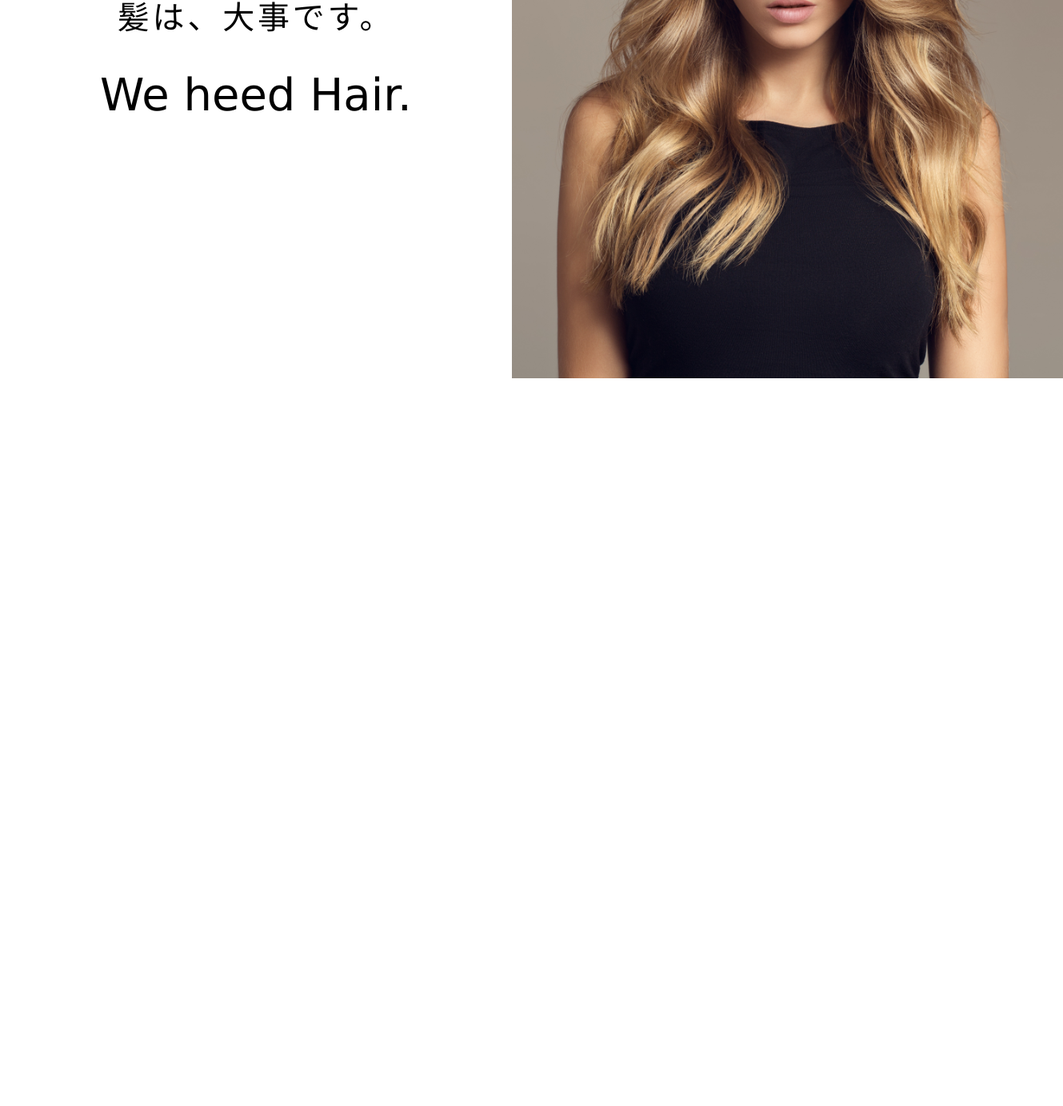
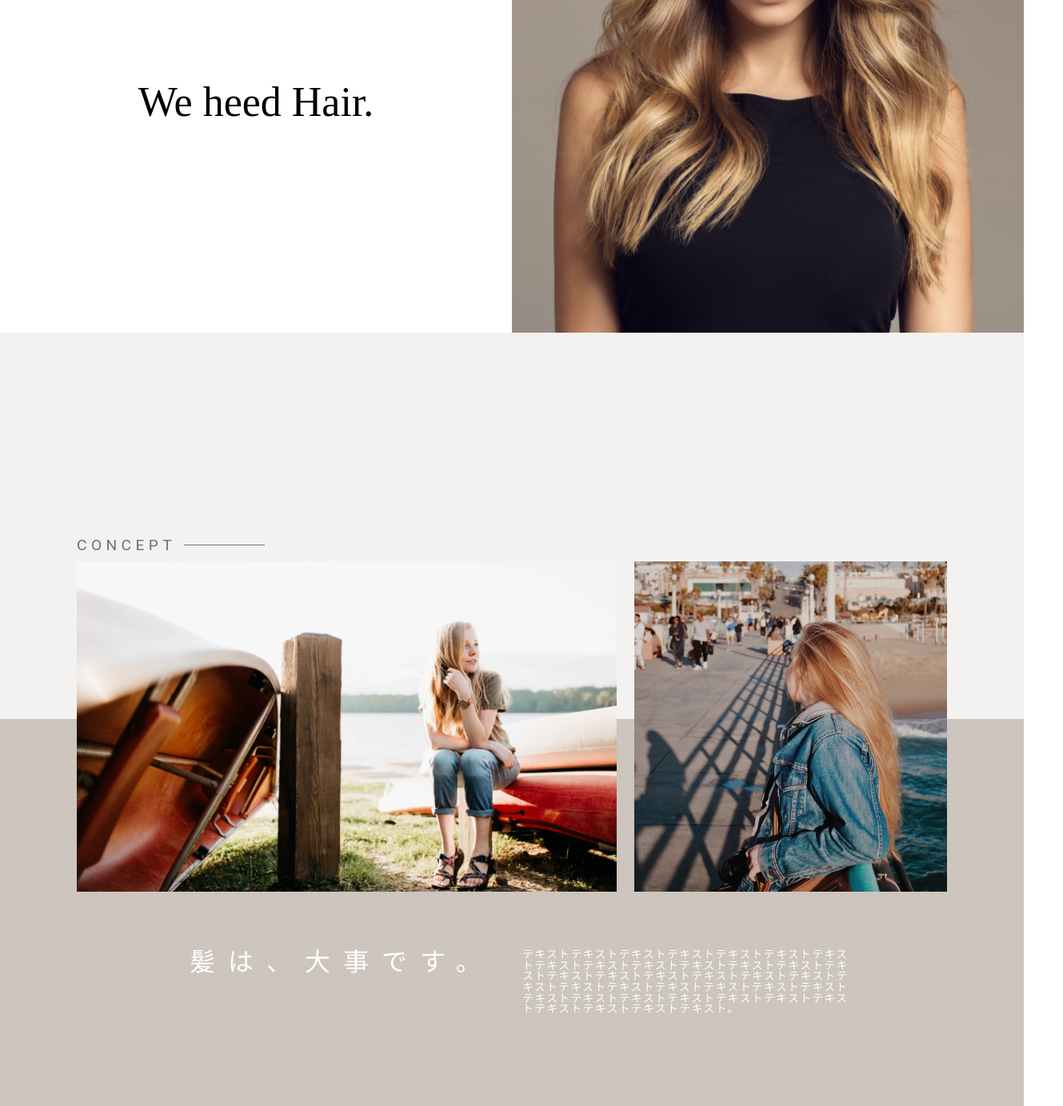
Before and after one commit to pekatyu-genki/salon-beppu, a plain HTML site: page index.html in a window 1280 px wide. Shown: the part 327-1710 px from the top of the page at 80% size, 1329 px wide, since content can reach past the window. Before the commit the page ends 803 px from the top, so only its background shows below. Drawn offline with Linux system fonts and the light colour scheme.

Commit message:
コンセプトの途中

```diff
--- a/index.html
+++ b/index.html
@@ -29,16 +29,32 @@
 
         <section class="catch-copy">
             <div class="catch-message">
-                <p>髪は、大事です。</p>
+                <h3>髪は、大事です。</h3>
                 <h2>We heed Hair.</h2>
             </div>
-            <div class="catch-img">
-                <img src="img/img1-1.png">
+            <img class="catch-img" src="img/img1-1.png">
+        </section>
+
+
+        <section　class="concept">
+            <div class="back-color1">
+                <div class="concept-wrap">
+                        <h4>concept</h4>
+                    <div class="c-img-wrap">
+                        <div class="c-img1"><img src="img/img2-1.png" alt=""></div>
+                        <div class="c-img2"><img src="img/img3-1.png" alt=""></div>
+                    </div>
+                    <div class="message-wrap">
+                        <h3>髪は、大事です。</h3>
+                        <p>
+                            テキストテキストテキストテキストテキストテキストテキストテキストテキストテキストテキストテキストテキストテキストテキストテキストテキストテキストテキストテキストテキストテキストテキストテキストテキストテキストテキストテキストテキストテキストテキストテキストテキストテキストテキストテキストテキストテキスト。
+                        </p>
+                    </div>
+                </div>
             </div>
         </section>
 
 
-        <section></section>
         <section></section>
         <section></section>
         <footer></footer>
--- a/sass/_catchcopy.scss
+++ b/sass/_catchcopy.scss
@@ -10,18 +10,19 @@
     width: 50%;
     margin: 0 auto;
     text-align: center;
-    p {
+    h3 {
         font-size: 2.5rem;
         letter-spacing: 3.8px;
     }
     h2 {
-        font-size: 3.5rem;
-        margin-top: 48px;
-        font-family: 'Lucida Sans', 'Lucida Sans Regular', 'Lucida Grande', 'Lucida Sans Unicode', Geneva, Verdana, sans-serif;
+        font-size: 3.25rem;
+        margin-top: 126px;
+        font-family: 'Zapfino';
         opacity: 1;
     }
 }
 
 .catch-img {
     width: 50%;
+    background-size: cover;
 }
--- /dev/null
+++ b/sass/_concept.scss
@@ -0,0 +1,74 @@
+$conceptText: #707070;
+$text: #FFFFFF;
+
+.concept {
+    width: 100%;
+    height: 963.5px;
+}
+.concept-wrap {
+    width: 85%;
+    margin: 0 auto;
+    padding-top: 256px;
+    color: $conceptText;
+    h4 {
+        width: 234.5px;
+        font-size: 1.2rem;
+        font-family: 'Roboto';
+        letter-spacing: 5.4px;
+        text-transform: uppercase;
+        opacity: 1;
+        display: flex;
+        align-items: center;
+        text-align: center;
+    }
+    h4:after {
+        margin-left: 10px;
+        border-top: 1px solid;
+        content: "";
+        display: inline;
+        flex-grow: 1;
+    }
+}
+
+.c-img-wrap {
+    width: 100%;
+    margin-top: 11px;
+    position: relative;
+    display: flex;
+    justify-content: space-between;
+
+    .c-img2 {
+        margin-left: 11px;
+    }
+}
+
+.message-wrap {
+    width: 80%;
+    margin: 0 auto;
+    color: #FFFFFF;
+    display: flex;
+    justify-content: space-between;
+    h3 {
+        width: 445px;
+        height: 130px;
+        margin-top: 69px;
+        font-size: 2rem;
+        letter-spacing: 16px;
+        text-align: center;
+        opacity: 1;
+    }
+    P {
+        width: 422px;
+        height: 130px;
+        margin-top: 69px;
+        font-size: 0.85rem;
+        letter-spacing: 1.6px;
+        opacity: 1;
+    }
+}
+
+.back-color1 {
+    width: 100%;
+    height: 967px;
+    background:linear-gradient(180deg,#A193861F 0%,#A193861F 50%,#A1938689 50%,#A1938689 100%);
+}
--- a/sass/main.scss
+++ b/sass/main.scss
@@ -2,3 +2,4 @@
 @import"header";
 @import"common";
 @import"catchcopy";
+@import"concept";
```
Also changed, not shown: css/main.css, 1 other file.
